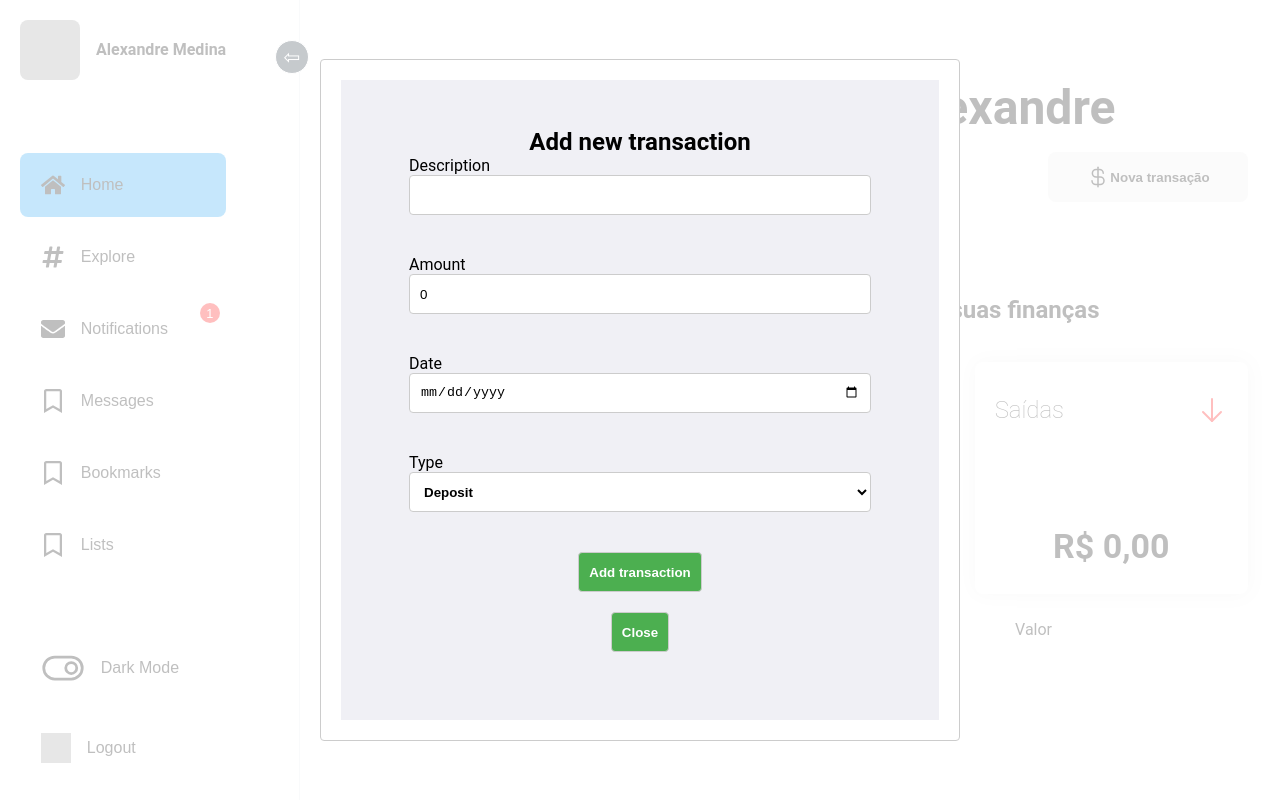
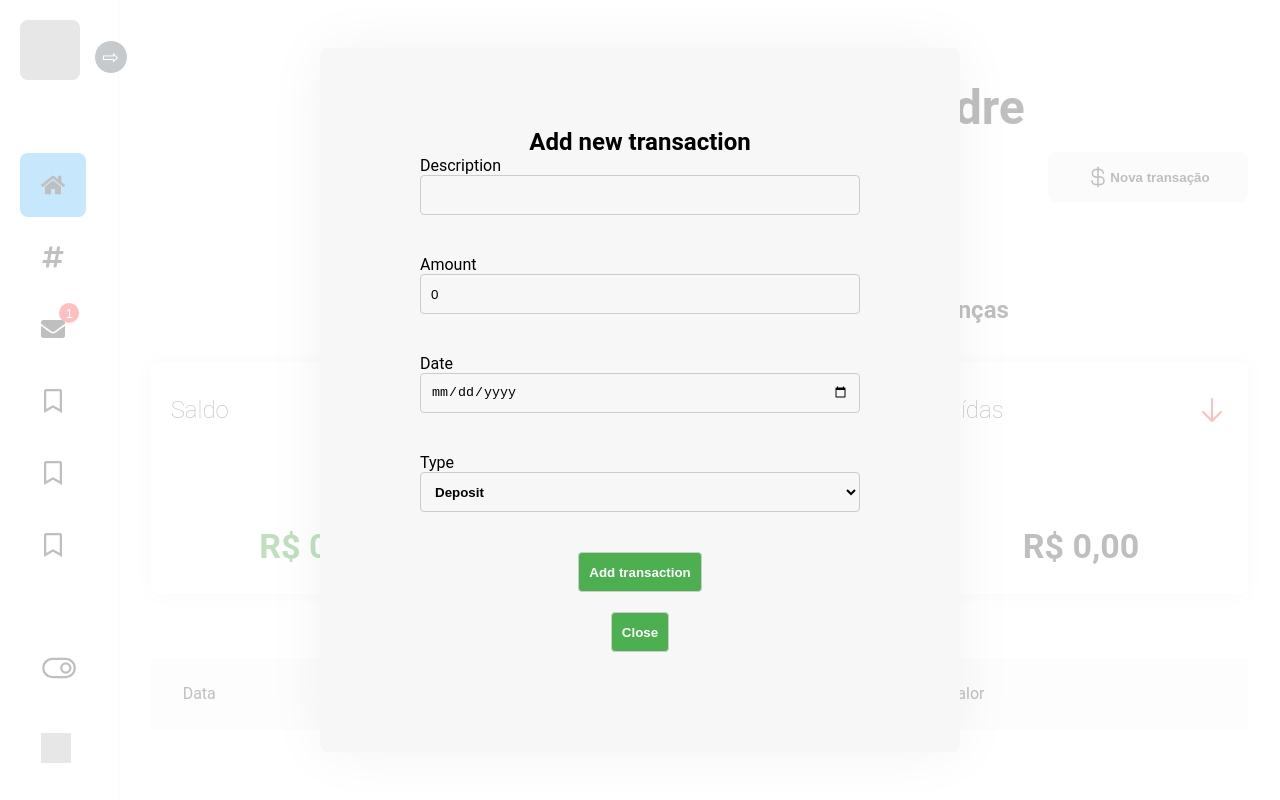
Before and after one commit to alemedinabjj/dashboard, a React (Vite) app: page / in a window 1280 px wide. Both pictures are taken after a click on the button "Nova transação". Built offline with nearby package versions, Linux system fonts and the light colour scheme; grey boxes are pictures that could not be loaded.

Commit message:
'newfeatures'

```diff
--- a/src/components/Sidebar/Sidebar.jsx
+++ b/src/components/Sidebar/Sidebar.jsx
@@ -19,7 +19,8 @@ const LinkStyle = {
 export const Sidebar = () => {
   const navRef = useRef(null)
   const [active, setActive] = useState(false)
-  const [open, setOpen] = useState(false)
+  const [open, setOpen] = useState(true)
+
   const [darkMode, setDarkMode] = useState(false)
 
   const { theme, toggleTheme } = useContext(ThemeContext)
--- a/src/components/TransactionsTable/TransactionTable.jsx
+++ b/src/components/TransactionsTable/TransactionTable.jsx
@@ -1,10 +1,11 @@
 import { useTransactions } from '../../context/useTransactions'
-import { Table } from './styles'
+import { Table, Button, Container } from './styles'
 import { ThemeContext } from '../../styles/ThemeProvider'
 import { useContext } from 'react'
+import { FiTrash2 } from 'react-icons/fi'
 
 export const TransactionTable = () => {
-  const { transactions } = useTransactions()
+  const { transactions, handleDelete } = useTransactions()
   const { theme } = useContext(ThemeContext)
 
   transactions.map(transaction => {
@@ -12,12 +13,12 @@ export const TransactionTable = () => {
   })
 
   const DarkModeTable = {
-    backgroundColor: '#1f1f1f',
+    backgroundColor: 'rgb(30, 45, 59)',
     color: '#fff'
   }
 
   const LightModeTable = {
-    backgroundColor: '#fff',
+    backgroundColor: '#f7f7f7',
     color: '#000'
   }
 
@@ -31,7 +32,14 @@ export const TransactionTable = () => {
   }
 
   return (
-    <Table>
+    <Container>
+      <Table
+        background={
+          theme === 'dark'
+            ? DarkModeTable.backgroundColor
+            : LightModeTable.backgroundColor
+        }
+      >
         <thead>
           <tr>
             <th scope="col">Data</th>
@@ -61,9 +69,16 @@ export const TransactionTable = () => {
                   </span>
                 )}
               </td>
+              <Button
+                color={theme === 'light' ? '#E83F5B' : '#E83F5B'}
+                onClick={() => handleDelete(transaction.id)}
+              >
+                <FiTrash2 size={20} />
+              </Button>
             </tr>
           ))}
         </tbody>
       </Table>
+    </Container>
   )
 }
--- a/src/components/TransactionsTable/styles.js
+++ b/src/components/TransactionsTable/styles.js
@@ -1,8 +1,14 @@
-import styled from 'styled-components';
+import styled from 'styled-components'
 
 export const Table = styled.table`
   width: 100%;
   border-spacing: 0 0.5rem;
+
+  background: ${props => props.background};
+
+  margin-top: 4rem;
+  margin-bottom: 4rem;
+
 
   th {
     color: ${props => props.color};
@@ -31,4 +37,31 @@ export const Table = styled.table`
       color: red;
     }
   }
-`;
+`
+
+export const Button = styled.button`
+  width: fit-content;
+  height: 2.5rem;
+  background: transparent;
+  color: ${props => props.color};
+  border: 0;
+  border-radius: 0.25rem;
+  font-size: 1rem;
+  font-weight: 600;
+  padding: 0 2rem;
+
+  transition: filter 0.2s;
+
+  &:hover {
+    filter: brightness(0.9);
+  }
+`
+
+export const Container = styled.div`
+  display: flex;
+  align-items: center;
+  justify-content: space-between;
+
+  width: 100%;
+  padding: 0 2rem;
+`
--- a/src/components/newTransaction/NewTransaction.jsx
+++ b/src/components/newTransaction/NewTransaction.jsx
@@ -1,7 +1,9 @@
 import { useState } from 'react'
 import { useTransactions } from '../../context/useTransactions'
+import { ThemeContext } from '../../styles/ThemeProvider'
 import * as S from './styles'
 import Modal from 'react-modal'
+import { useContext } from 'react'
 
 export const NewTransaction = ({ onClose, isOpen, transaction }) => {
   const { addTransaction, transactions } = useTransactions()
@@ -9,6 +11,9 @@ export const NewTransaction = ({ onClose, isOpen, transaction }) => {
   const [amount, setAmount] = useState(0)
   const [date, setDate] = useState(new Date())
   const [type, setType] = useState('deposit')
+  const [id, setId] = useState(0)
+
+  const { theme } = useContext(ThemeContext)
 
   const handleSubmit = async e => {
     e.preventDefault()
@@ -17,12 +22,14 @@ export const NewTransaction = ({ onClose, isOpen, transaction }) => {
       description,
       amount,
       date,
-      type
+      type,
+      id
     })
 
     setDescription('')
     setAmount(0)
     setDate(new Date())
+    setId(id + 1)
     onClose()
   }
 
@@ -34,7 +41,14 @@ export const NewTransaction = ({ onClose, isOpen, transaction }) => {
       right: 'auto',
       bottom: 'auto',
       marginRight: '-50%',
-      transform: 'translate(-50%, -50%)'
+      transform: 'translate(-50%, -50%)',
+      backgroundColor: theme === 'dark' ? '#1e2d3b' : '#f7f7f7',
+      color: theme === 'dark' ? '#fff' : '#000',
+      border: 'none',
+      borderRadius: '8px',
+      boxShadow: '0 0 60px rgba(0, 0, 0, 0.05)',
+      padding: '2rem',
+
     }
   }
 
@@ -42,10 +56,14 @@ export const NewTransaction = ({ onClose, isOpen, transaction }) => {
     <Modal isOpen={isOpen} onRequestClose={onClose} style={customStyles}>
       <S.Container>
         <h2>Add new transaction</h2>
-        <S.Form onSubmit={handleSubmit}>
+        <S.Form
+          onSubmit={handleSubmit}
+          color={theme === 'dark' ? '#fff' : '#000'}
+        >
           <div className="form-control">
             <label htmlFor="description">Description</label>
             <S.Input
+              color={theme === 'dark' ? '#fff' : '#000'}
               type="text"
               id="description"
               value={description}
@@ -55,6 +73,7 @@ export const NewTransaction = ({ onClose, isOpen, transaction }) => {
           <div className="form-control">
             <label htmlFor="amount">Amount</label>
             <S.Input
+              color={theme === 'dark' ? '#fff' : '#000'}
               type="number"
               id="amount"
               value={amount}
@@ -64,6 +83,7 @@ export const NewTransaction = ({ onClose, isOpen, transaction }) => {
           <div className="form-control">
             <label htmlFor="date">Date</label>
             <S.Input
+              color={theme === 'dark' ? '#fff' : '#000'}
               type="date"
               id="date"
               value={date}
@@ -73,6 +93,7 @@ export const NewTransaction = ({ onClose, isOpen, transaction }) => {
           <div className="form-control">
             <label htmlFor="type">Type</label>
             <S.Select
+              color={theme === 'dark' ? '#fff' : '#000'}
               id="type"
               value={type}
               onChange={e => setType(e.target.value)}
--- a/src/components/newTransaction/styles.js
+++ b/src/components/newTransaction/styles.js
@@ -1,4 +1,4 @@
-import styled from 'styled-components';
+import styled from 'styled-components'
 
 export const Container = styled.div`
   display: flex;
@@ -7,9 +7,9 @@ export const Container = styled.div`
   justify-content: center;
   width: 100%;
   height: 100%;
-  background-color: #f0f0f5;
+
   padding: 3rem;
-`;
+`
 
 export const Form = styled.form`
   display: flex;
@@ -20,13 +20,13 @@ export const Form = styled.form`
   height: 100%;
   padding: 0 20px;
   box-sizing: border-box;
+  color: ${props => props.color};
 
   .form-control {
     width: 100%;
     margin-bottom: 20px;
-
   }
-`;
+`
 
 export const Input = styled.input`
   width: 100%;
@@ -36,10 +36,11 @@ export const Input = styled.input`
   box-sizing: border-box;
   border: 1px solid #ccc;
   border-radius: 4px;
-`;
+  color: ${props => props.color};
+  background: transparent;
+`
 
 export const Button = styled.button`
-
   width: fit-content;
   height: 40px;
   margin-bottom: 20px;
@@ -51,10 +52,9 @@ export const Button = styled.button`
   color: #fff;
   font-weight: bold;
   cursor: pointer;
-`;
+`
 
 export const Select = styled.select`
-
   //create select with a shadow
   width: 100%;
   height: 40px;
@@ -67,4 +67,16 @@ export const Select = styled.select`
   color: #000;
   font-weight: bold;
   cursor: pointer;
-`;
+  color: ${props => props.color};
+  background: transparent;
+
+  option {
+    color: black;
+    background: transparent;
+    font-weight: small;
+    display: flex;
+    white-space: pre;
+    min-height: 20px;
+    padding: 0px 2px 1px;
+  }
+`
--- a/src/context/useTransactions.jsx
+++ b/src/context/useTransactions.jsx
@@ -23,8 +23,13 @@ export const TransactionsProvider = ({ children }) => {
     setTransactions([transaction, ...transactions])
   }
 
+  const handleDelete = id => {
+    const newTransactions = transactions.filter(transaction => transaction.id !== id)
+    setTransactions(newTransactions)
+  }
+
   return (
-    <TransactionsContext.Provider value={{ transactions, addTransaction }}>
+    <TransactionsContext.Provider value={{ transactions, addTransaction, handleDelete }}>
       {children}
     </TransactionsContext.Provider>
   )
--- a/src/pages/Home/Home.jsx
+++ b/src/pages/Home/Home.jsx
@@ -30,6 +30,7 @@ export const Home = ({ handleOpenTransactionModal }) => {
     }
   )
 
+
   console.log(transactions.map(transaction => transaction.type))
 
   return (
@@ -56,7 +57,11 @@ export const Home = ({ handleOpenTransactionModal }) => {
             </S.CardTitle>
             <CurrencyDollar size={32} color="green" />
           </S.HeaderCard>
-          <S.CardValue color={theme === 'light' ? 'black' : 'white'}>
+          <S.CardValue color={
+            summary.total >= 0 ? 'green' : 'red'
+          }
+
+          >
             {' '}
             {new Intl.NumberFormat('pt-BR', {
               style: 'currency',
--- a/src/pages/Home/styles.js
+++ b/src/pages/Home/styles.js
@@ -45,6 +45,7 @@ export const Card = styled.div`
 
   //create a card with a shadow
   background: ${props => props.background};
+
   border-radius: 8px;
   padding: 20px;
   box-shadow: 0 0 20px rgba(0, 0, 0, 0.1);
```
Lines whose indentation alone changed are shown as unchanged.
